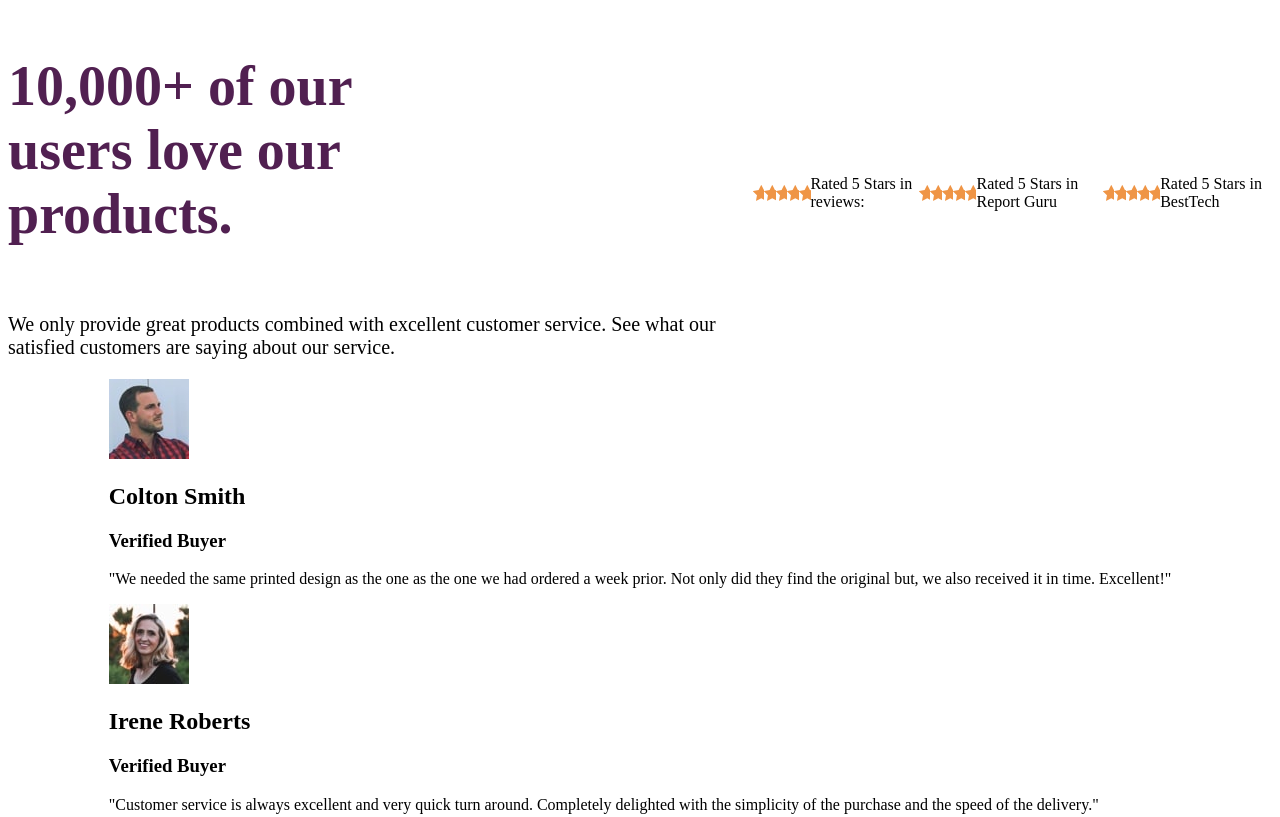
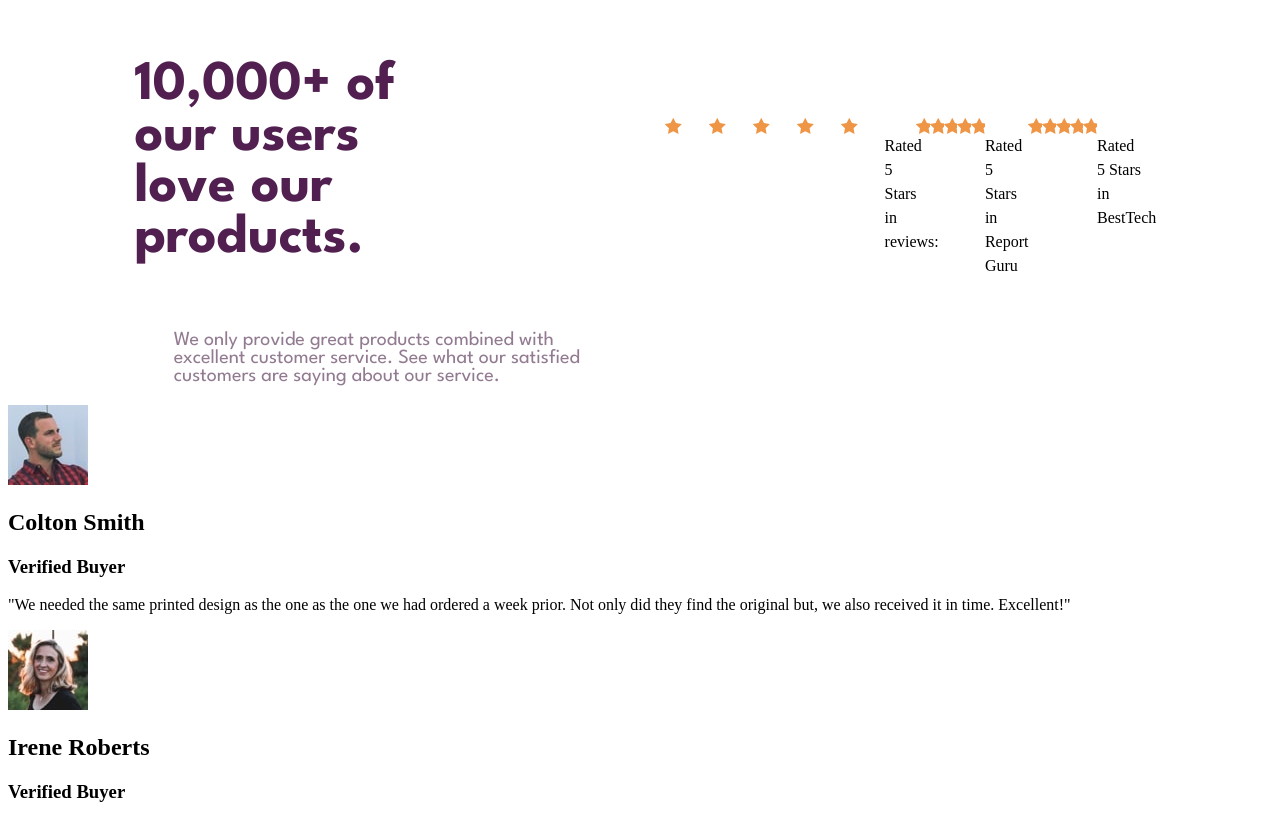
Before and after one commit to joel-elyon-nwamba/social-proof-section, a plain HTML site: page index.html in a window 1280 px wide. Shown: the top 817 px of the page. Drawn offline with Linux system fonts and the light colour scheme.

Commit message:
Adjusting the star pattern

```diff
--- a/CSS/styles.css
+++ b/CSS/styles.css
@@ -11,6 +11,8 @@ html {
   color: #512051;
   font-size: 3.5rem;
   width: 50%;
+  font-family: "League Spartan", sans-serif;
+  margin-top: 10%;
 }
 
 
@@ -26,8 +28,31 @@ html {
   flex-direction: column;
   justify-content: center;
   align-items: center;
+  margin-left: 10%;
 }
 
 .great-product {
   font-size: 1.25rem;
+  position: relatvie;
+  font-family: "League Spartan", sans-serif;
+  width: 85%;
+  height: auto;
+  color: #927B91;
 }
+
+.star-section {
+  display: flex;
+  margin-right: 10%;
+  justify-content: space-around;
+}
+
+.star1 {
+  display: flex;
+  justify-content: space-around;
+  gap: 15px;
+}
+
+.p-star {
+  line-height: 1.5;
+  width: 10%;
+}
--- a/index.html
+++ b/index.html
@@ -3,6 +3,10 @@
   <head>
     <title>Social Proof</title>
     <link href="./CSS/styles.css" rel="stylesheet"/>
+    <link rel="preconnect" href="https://fonts.googleapis.com">
+    <link rel="preconnect" href="https://fonts.gstatic.com" crossorigin>
+    <link href="https://fonts.googleapis.com/css2?family=League+Spartan:wght@100..900&display=swap" rel="stylesheet">
+    <meta name="viewport" content="width=device-width, initial-scale=1.0">
   </head>
   <body>
   <section class="container">
@@ -12,26 +16,30 @@
     </header>
       <p class="great-product">We only provide great products combined with excellent customer service. See what our satisfied customers are saying about our service.</p>
     </div>
+    <div class="star-section">
+      <div class="star1">
         <svg width="17" height="16" xmlns="http://www.w3.org/2000/svg"><path d="M16.539 6.097a.297.297 0 00-.24-.202l-5.36-.779L8.542.26a.296.296 0 00-.53 0L5.613 5.117l-5.36.779a.297.297 0 00-.165.505l3.88 3.78-.917 5.34a.297.297 0 00.43.312l4.795-2.52 4.794 2.52a.296.296 0 00.43-.313l-.916-5.338L16.464 6.4c.08-.08.11-.197.075-.304z" fill="#EF9546" fill-rule="nonzero"/></svg>
         <svg width="17" height="16" xmlns="http://www.w3.org/2000/svg"><path d="M16.539 6.097a.297.297 0 00-.24-.202l-5.36-.779L8.542.26a.296.296 0 00-.53 0L5.613 5.117l-5.36.779a.297.297 0 00-.165.505l3.88 3.78-.917 5.34a.297.297 0 00.43.312l4.795-2.52 4.794 2.52a.296.296 0 00.43-.313l-.916-5.338L16.464 6.4c.08-.08.11-.197.075-.304z" fill="#EF9546" fill-rule="nonzero"/></svg>
         <svg width="17" height="16" xmlns="http://www.w3.org/2000/svg"><path d="M16.539 6.097a.297.297 0 00-.24-.202l-5.36-.779L8.542.26a.296.296 0 00-.53 0L5.613 5.117l-5.36.779a.297.297 0 00-.165.505l3.88 3.78-.917 5.34a.297.297 0 00.43.312l4.795-2.52 4.794 2.52a.296.296 0 00.43-.313l-.916-5.338L16.464 6.4c.08-.08.11-.197.075-.304z" fill="#EF9546" fill-rule="nonzero"/></svg>
         <svg width="17" height="16" xmlns="http://www.w3.org/2000/svg"><path d="M16.539 6.097a.297.297 0 00-.24-.202l-5.36-.779L8.542.26a.296.296 0 00-.53 0L5.613 5.117l-5.36.779a.297.297 0 00-.165.505l3.88 3.78-.917 5.34a.297.297 0 00.43.312l4.795-2.52 4.794 2.52a.296.296 0 00.43-.313l-.916-5.338L16.464 6.4c.08-.08.11-.197.075-.304z" fill="#EF9546" fill-rule="nonzero"/></svg>
         <svg width="17" height="16" xmlns="http://www.w3.org/2000/svg"><path d="M16.539 6.097a.297.297 0 00-.24-.202l-5.36-.779L8.542.26a.296.296 0 00-.53 0L5.613 5.117l-5.36.779a.297.297 0 00-.165.505l3.88 3.78-.917 5.34a.297.297 0 00.43.312l4.795-2.52 4.794 2.52a.296.296 0 00.43-.313l-.916-5.338L16.464 6.4c.08-.08.11-.197.075-.304z" fill="#EF9546" fill-rule="nonzero"/></svg>
-        <p>Rated 5 Stars in reviews:</p>
+        <p class="p-star">Rated 5 Stars in reviews:</p>
+      </div>
         <svg width="17" height="16" xmlns="http://www.w3.org/2000/svg"><path d="M16.539 6.097a.297.297 0 00-.24-.202l-5.36-.779L8.542.26a.296.296 0 00-.53 0L5.613 5.117l-5.36.779a.297.297 0 00-.165.505l3.88 3.78-.917 5.34a.297.297 0 00.43.312l4.795-2.52 4.794 2.52a.296.296 0 00.43-.313l-.916-5.338L16.464 6.4c.08-.08.11-.197.075-.304z" fill="#EF9546" fill-rule="nonzero"/></svg>
         <svg width="17" height="16" xmlns="http://www.w3.org/2000/svg"><path d="M16.539 6.097a.297.297 0 00-.24-.202l-5.36-.779L8.542.26a.296.296 0 00-.53 0L5.613 5.117l-5.36.779a.297.297 0 00-.165.505l3.88 3.78-.917 5.34a.297.297 0 00.43.312l4.795-2.52 4.794 2.52a.296.296 0 00.43-.313l-.916-5.338L16.464 6.4c.08-.08.11-.197.075-.304z" fill="#EF9546" fill-rule="nonzero"/></svg>
         <svg width="17" height="16" xmlns="http://www.w3.org/2000/svg"><path d="M16.539 6.097a.297.297 0 00-.24-.202l-5.36-.779L8.542.26a.296.296 0 00-.53 0L5.613 5.117l-5.36.779a.297.297 0 00-.165.505l3.88 3.78-.917 5.34a.297.297 0 00.43.312l4.795-2.52 4.794 2.52a.296.296 0 00.43-.313l-.916-5.338L16.464 6.4c.08-.08.11-.197.075-.304z" fill="#EF9546" fill-rule="nonzero"/></svg>
         <svg width="17" height="16" xmlns="http://www.w3.org/2000/svg"><path d="M16.539 6.097a.297.297 0 00-.24-.202l-5.36-.779L8.542.26a.296.296 0 00-.53 0L5.613 5.117l-5.36.779a.297.297 0 00-.165.505l3.88 3.78-.917 5.34a.297.297 0 00.43.312l4.795-2.52 4.794 2.52a.296.296 0 00.43-.313l-.916-5.338L16.464 6.4c.08-.08.11-.197.075-.304z" fill="#EF9546" fill-rule="nonzero"/></svg>
         <svg width="17" height="16" xmlns="http://www.w3.org/2000/svg"><path d="M16.539 6.097a.297.297 0 00-.24-.202l-5.36-.779L8.542.26a.296.296 0 00-.53 0L5.613 5.117l-5.36.779a.297.297 0 00-.165.505l3.88 3.78-.917 5.34a.297.297 0 00.43.312l4.795-2.52 4.794 2.52a.296.296 0 00.43-.313l-.916-5.338L16.464 6.4c.08-.08.11-.197.075-.304z" fill="#EF9546" fill-rule="nonzero"/></svg>
-        <p>Rated 5 Stars in Report Guru</p>
+        <p class="p-star">Rated 5 Stars in Report Guru</p>
         <svg width="17" height="16" xmlns="http://www.w3.org/2000/svg"><path d="M16.539 6.097a.297.297 0 00-.24-.202l-5.36-.779L8.542.26a.296.296 0 00-.53 0L5.613 5.117l-5.36.779a.297.297 0 00-.165.505l3.88 3.78-.917 5.34a.297.297 0 00.43.312l4.795-2.52 4.794 2.52a.296.296 0 00.43-.313l-.916-5.338L16.464 6.4c.08-.08.11-.197.075-.304z" fill="#EF9546" fill-rule="nonzero"/></svg>
         <svg width="17" height="16" xmlns="http://www.w3.org/2000/svg"><path d="M16.539 6.097a.297.297 0 00-.24-.202l-5.36-.779L8.542.26a.296.296 0 00-.53 0L5.613 5.117l-5.36.779a.297.297 0 00-.165.505l3.88 3.78-.917 5.34a.297.297 0 00.43.312l4.795-2.52 4.794 2.52a.296.296 0 00.43-.313l-.916-5.338L16.464 6.4c.08-.08.11-.197.075-.304z" fill="#EF9546" fill-rule="nonzero"/></svg>
         <svg width="17" height="16" xmlns="http://www.w3.org/2000/svg"><path d="M16.539 6.097a.297.297 0 00-.24-.202l-5.36-.779L8.542.26a.296.296 0 00-.53 0L5.613 5.117l-5.36.779a.297.297 0 00-.165.505l3.88 3.78-.917 5.34a.297.297 0 00.43.312l4.795-2.52 4.794 2.52a.296.296 0 00.43-.313l-.916-5.338L16.464 6.4c.08-.08.11-.197.075-.304z" fill="#EF9546" fill-rule="nonzero"/></svg>
         <svg width="17" height="16" xmlns="http://www.w3.org/2000/svg"><path d="M16.539 6.097a.297.297 0 00-.24-.202l-5.36-.779L8.542.26a.296.296 0 00-.53 0L5.613 5.117l-5.36.779a.297.297 0 00-.165.505l3.88 3.78-.917 5.34a.297.297 0 00.43.312l4.795-2.52 4.794 2.52a.296.296 0 00.43-.313l-.916-5.338L16.464 6.4c.08-.08.11-.197.075-.304z" fill="#EF9546" fill-rule="nonzero"/></svg>
         <svg width="17" height="16" xmlns="http://www.w3.org/2000/svg"><path d="M16.539 6.097a.297.297 0 00-.24-.202l-5.36-.779L8.542.26a.296.296 0 00-.53 0L5.613 5.117l-5.36.779a.297.297 0 00-.165.505l3.88 3.78-.917 5.34a.297.297 0 00.43.312l4.795-2.52 4.794 2.52a.296.296 0 00.43-.313l-.916-5.338L16.464 6.4c.08-.08.11-.197.075-.304z" fill="#EF9546" fill-rule="nonzero"/></svg>
-        <p>Rated 5 Stars in BestTech</p>
+        <p class="p-star">Rated 5 Stars in BestTech</p>
+      </div>
     </section>
-      <main class="container">
+      <main class="container1">
       <section>
         <div>
           <img src="./img/image-colton.jpg" alt="this is colton"/>
```
